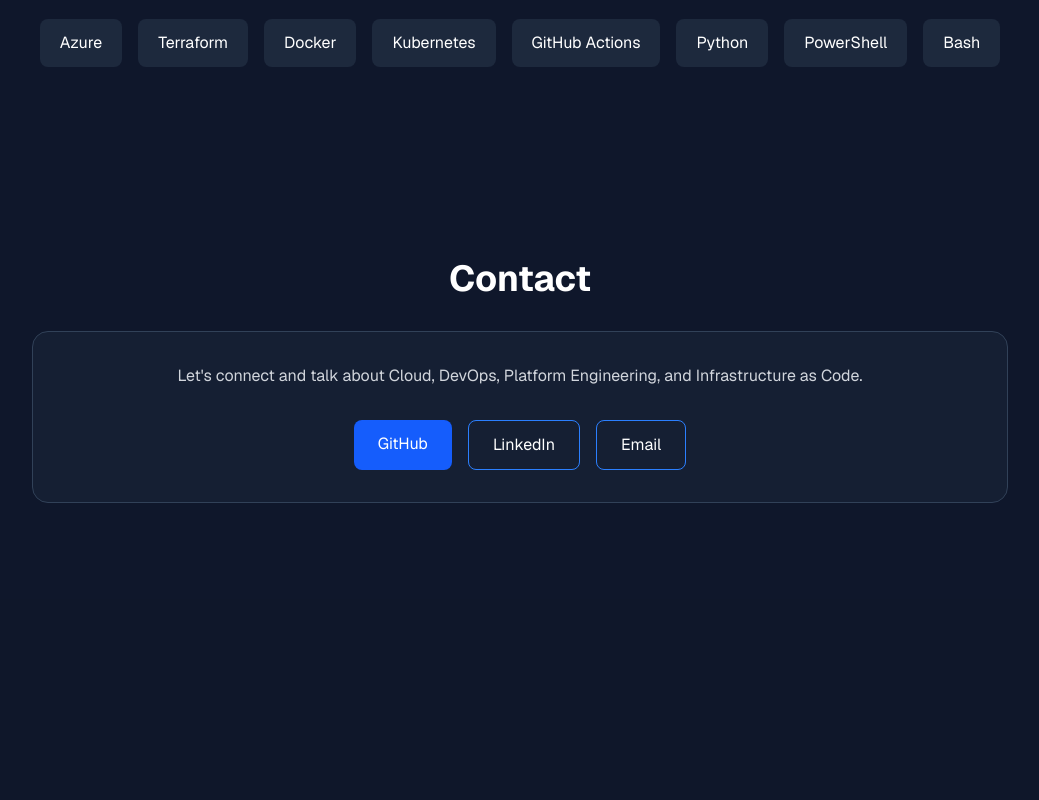
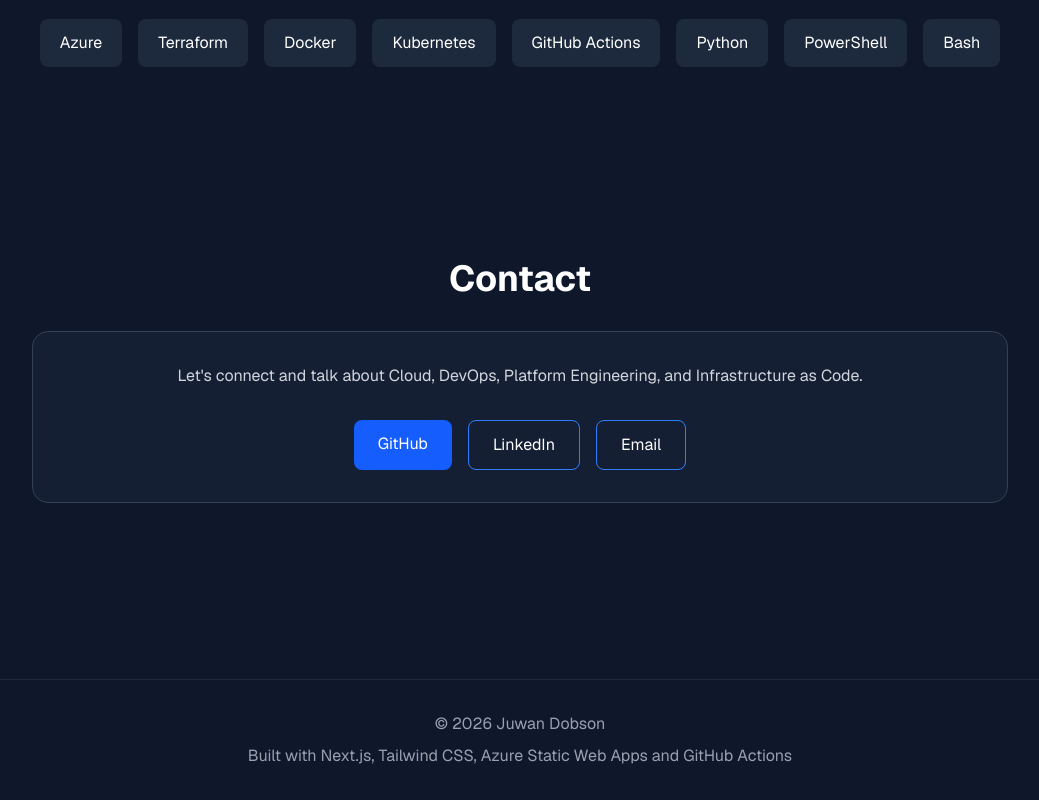
Before and after one commit to jdm0521/portfolio-site, a Next.js app: page / in a window 1280 px wide. Shown: the part 2399-3199 px from the top of the page, without its empty margins (120-1159 px from the left). Before the commit the page ends 2998 px from the top, so only its background shows below. Built offline with nearby package versions, Linux system fonts and the light colour scheme.

Commit message:
Add a Footer, Fix browser Tab,

```diff
--- /dev/null
+++ b/app/components/Footer.tsx
@@ -0,0 +1,12 @@
+export default function Footer() {
+  return (
+    <footer className="border-t border-slate-800 mt-20">
+      <div className="max-w-6xl mx-auto px-6 py-8 text-center text-gray-400">
+        <p>© 2026 Juwan Dobson</p>
+        <p className="mt-2">
+          Built with Next.js, Tailwind CSS, Azure Static Web Apps and GitHub Actions
+        </p>
+      </div>
+    </footer>
+  );
+}
--- a/app/globals.css
+++ b/app/globals.css
@@ -23,3 +23,7 @@
   background: #0f172a;
   color: #f8fafc;
 }
+
+html {
+  scroll-behavior: smooth;
+}
--- a/app/layout.tsx
+++ b/app/layout.tsx
@@ -13,8 +13,9 @@
 });
 
 export const metadata: Metadata = {
-  title: "Create Next App",
-  description: "Generated by create next app",
+  title: "Juwan Dobson | Cloud & DevOps Engineer",
+  description:
+    "Cloud and DevOps Engineer specializing in Azure, Terraform, Kubernetes and CI/CD.",
 };
 
 export default function RootLayout({
--- a/app/page.tsx
+++ b/app/page.tsx
@@ -5,6 +5,7 @@
 import Background from "./components/Background";
 import About from "./components/About";
 import Contact from "./components/Contact";
+import Footer from "./components/Footer";
 
 export default function Home() {
   return (
@@ -16,6 +17,7 @@
       <Projects />
       <Skills />
       <Contact />
+      <Footer />
     </main>
   );
 }
```
